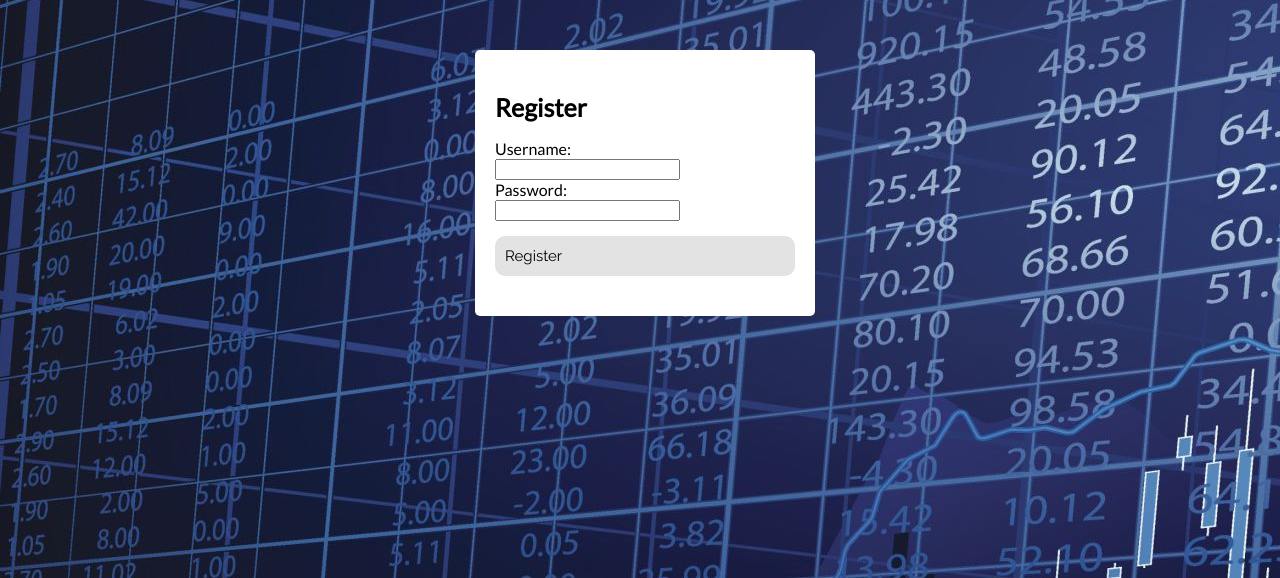
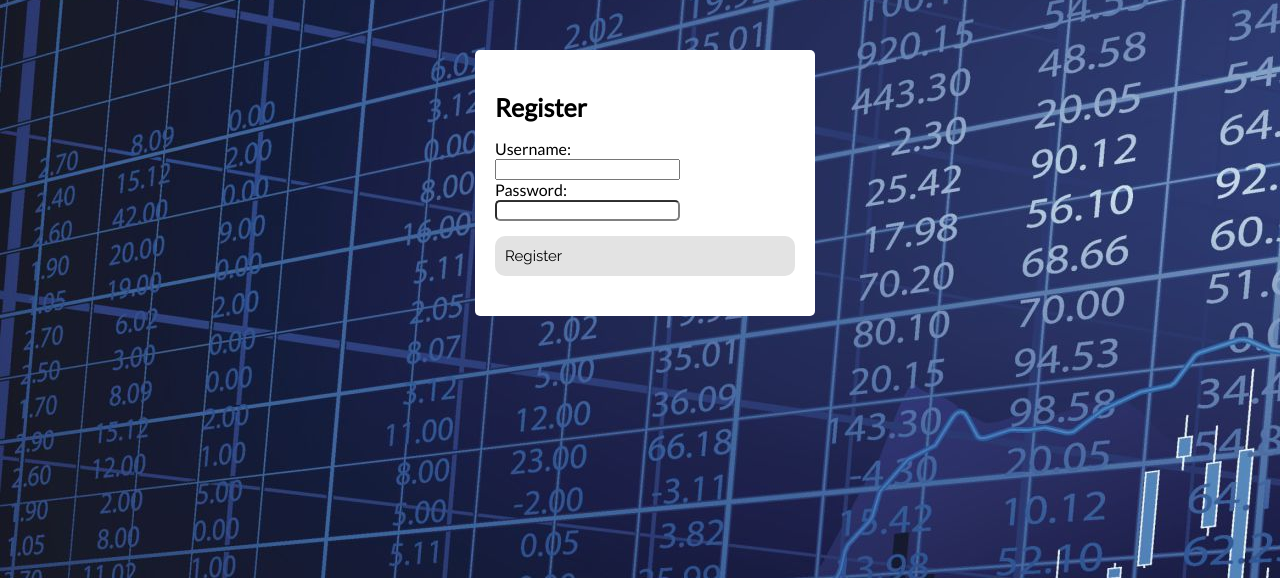
Before and after one commit to Testsr/A3-Cloudcomputing, a Flask app: page /register in a window 1280 px wide. Shown: the part 222-800 px from the top of the page. Run offline with Flask 2, Linux system fonts and the light colour scheme; some libraries are stand-ins or nearby versions.

Commit message:
final touches

```diff
--- a/application/static/style.css
+++ b/application/static/style.css
@@ -47,7 +47,7 @@ button {
 font-family:'Raleway', 'sans-serif';
 text-align:left;
 float: left;
-
+padding: 10px;
 background-color: rgb(227, 227, 227);
 width: 100%;
 border:none;
@@ -57,12 +57,6 @@ height: 40px;
 border-radius: 10px;
 cursor: pointer;
 margin-bottom: 15px;
-}
-
-
-button [type = submit]
-{
- margin-top: 15px;
 }
 
 input[type = submit]
@@ -99,6 +93,12 @@ border-radius: 5px;
 border-color: grey;
 }
 
+input[type = password]
+{
+border-radius: 5px;
+border-color: grey;
+}
+
 .drop-down {
     margin-top: 10px;
 }
--- a/application/templates/add_stock.html
+++ b/application/templates/add_stock.html
@@ -47,7 +47,7 @@
                </div>
                  <br>
                    <input type="hidden" name="stock_code" value="{{item[0]}}">
-                   <button type="submit" name="query" value="">Subscribe</button>
+                   <button type="submit" id="subscribe" name="query" value="">Subscribe</button>
               </form>
               <a href="logout">Logout</a>
          </div>
```
